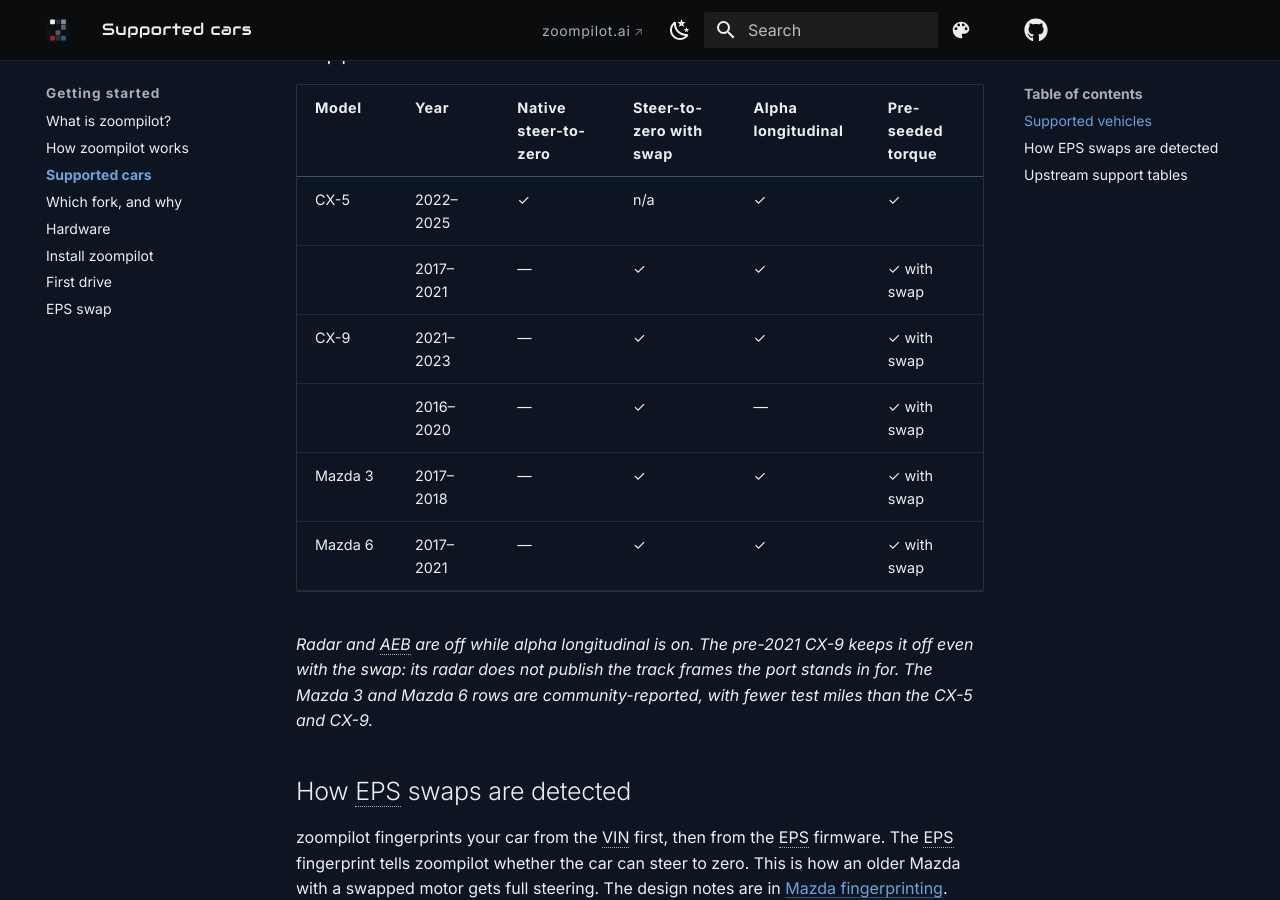
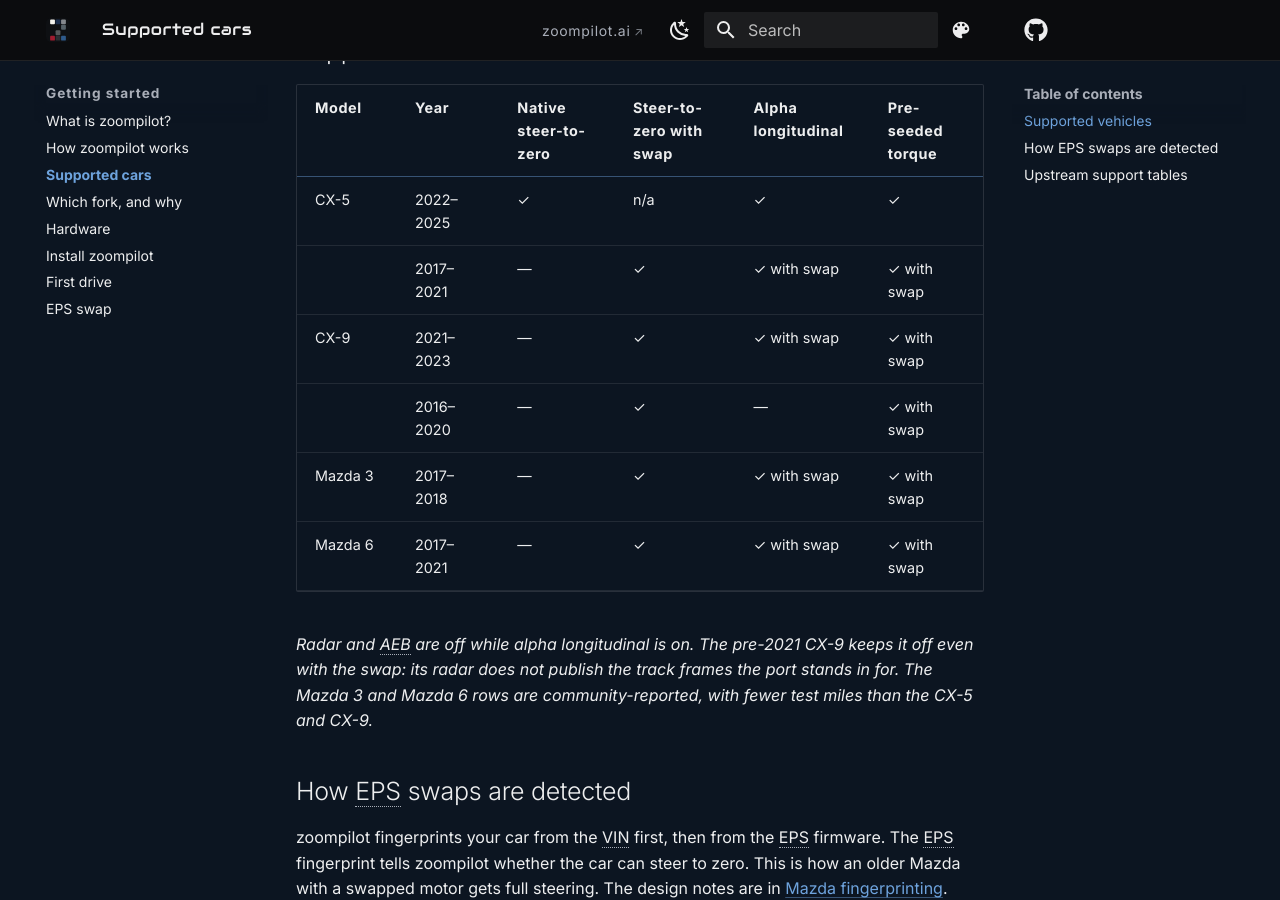
Before and after one commit to mzdnick/zoompilot-wiki, an MkDocs documentation site: the page built from docs/getting-started/supported-cars.md, in a window 1280 px wide and 900 px high, scrolled down 602 px. Built offline with MkDocs 1.6.1 and Material for MkDocs 9.7.7, drawn with Linux system fonts in a browser that asks for light colours; comment, search, counter and statistics services are not loaded.

Commit message:
Supported cars: alpha longitudinal reads 'with swap' off the CX-5 22-25
A plain check in the alpha column now means native only; the swap
platforms carry 'with swap'. Torque keeps 'with swap': the seed keys
on the EPS flag, not the model.

```diff
--- a/docs/assets/js/car-checker-data.js
+++ b/docs/assets/js/car-checker-data.js
@@ -1,4 +1,4 @@
 /* Generated by the site repo's scripts/sync-wiki.mjs
    (`npm run sync:wiki`) from src/data/supported-cars.json.
    Do not edit. Rendered by docs/assets/js/car-checker.js. */
-window.ZP_CARS = [{"car":"CX-5 2022–2025","model":"CX-5","year":"2022–2025","stzNative":true,"stzSwap":"n/a","alphaLong":true,"torque":"native"},{"car":"CX-5 2017–2021","model":"CX-5","year":"2017–2021","stzNative":false,"stzSwap":true,"alphaLong":true,"torque":"with swap"},{"car":"CX-9 2021–2023","model":"CX-9","year":"2021–2023","stzNative":false,"stzSwap":true,"alphaLong":true,"torque":"with swap"},{"car":"CX-9 2016–2020","model":"CX-9","year":"2016–2020","stzNative":false,"stzSwap":true,"alphaLong":false,"torque":"with swap"},{"car":"Mazda 3 2017–2018","model":"Mazda 3","year":"2017–2018","stzNative":false,"stzSwap":true,"alphaLong":true,"torque":"with swap"},{"car":"Mazda 6 2017–2021","model":"Mazda 6","year":"2017–2021","stzNative":false,"stzSwap":true,"alphaLong":true,"torque":"with swap"}];
+window.ZP_CARS = [{"car":"CX-5 2022–2025","model":"CX-5","year":"2022–2025","stzNative":true,"stzSwap":"n/a","alphaLong":true,"torque":"native"},{"car":"CX-5 2017–2021","model":"CX-5","year":"2017–2021","stzNative":false,"stzSwap":true,"alphaLong":"with swap","torque":"with swap"},{"car":"CX-9 2021–2023","model":"CX-9","year":"2021–2023","stzNative":false,"stzSwap":true,"alphaLong":"with swap","torque":"with swap"},{"car":"CX-9 2016–2020","model":"CX-9","year":"2016–2020","stzNative":false,"stzSwap":true,"alphaLong":false,"torque":"with swap"},{"car":"Mazda 3 2017–2018","model":"Mazda 3","year":"2017–2018","stzNative":false,"stzSwap":true,"alphaLong":"with swap","torque":"with swap"},{"car":"Mazda 6 2017–2021","model":"Mazda 6","year":"2017–2021","stzNative":false,"stzSwap":true,"alphaLong":"with swap","torque":"with swap"}];
--- a/docs/getting-started/supported-cars.md
+++ b/docs/getting-started/supported-cars.md
@@ -20,11 +20,11 @@
 | Model | Year | Native steer-to-zero | Steer-to-zero with swap | Alpha longitudinal | Pre-seeded torque |
 | --- | --- | --- | --- | --- | --- |
 | CX-5 | 2022–2025 | ✓ | n/a | ✓ | ✓ |
-| | 2017–2021 | — | ✓ | ✓ | ✓ with swap |
-| CX-9 | 2021–2023 | — | ✓ | ✓ | ✓ with swap |
+| | 2017–2021 | — | ✓ | ✓ with swap | ✓ with swap |
+| CX-9 | 2021–2023 | — | ✓ | ✓ with swap | ✓ with swap |
 | | 2016–2020 | — | ✓ | — | ✓ with swap |
-| Mazda 3 | 2017–2018 | — | ✓ | ✓ | ✓ with swap |
-| Mazda 6 | 2017–2021 | — | ✓ | ✓ | ✓ with swap |
+| Mazda 3 | 2017–2018 | — | ✓ | ✓ with swap | ✓ with swap |
+| Mazda 6 | 2017–2021 | — | ✓ | ✓ with swap | ✓ with swap |
 
 *Radar and AEB are off while alpha longitudinal is on. The pre-2021
 CX-9 keeps it off even with the swap: its radar does not publish the
```
